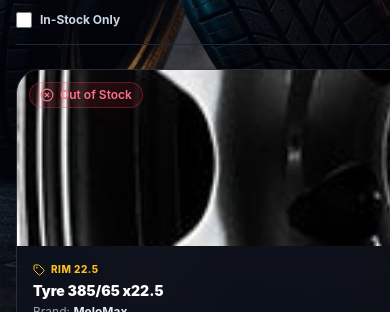
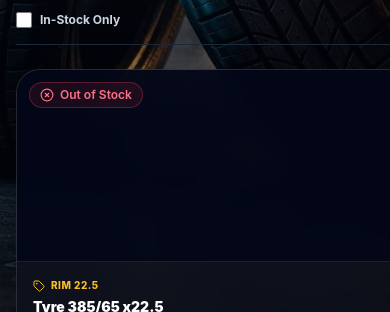
Before and after one commit to botchweyrolland6-hub/MELOMAX1, a React (Vite) app: page / in a window 390 px wide. Both pictures are taken after a click on the element 46 px from the left and 32 px from the top of the page. Shown: the part 460-772 px from the top of the page. Built offline with nearby package versions, Linux system fonts and the light colour scheme; no server answers.

Commit message:
Fix mobile viewport scaling and object-contain image proportions across all cards and modals

```diff
--- a/index.html
+++ b/index.html
@@ -3,7 +3,7 @@
   <head>
     <meta charset="UTF-8" />
     <link rel="icon" type="image/png" href="/logo.png" />
-    <meta name="viewport" content="width=device-width, initial-scale=1.0" />
+    <meta name="viewport" content="width=device-width, initial-scale=1.0, maximum-scale=1.0, user-scalable=no" />
     <title>MeloMax Ventures — Premium Tyre Management</title>
   </head>
   <body>
--- a/src/components/TyreDetailModal.tsx
+++ b/src/components/TyreDetailModal.tsx
@@ -31,11 +31,11 @@ export const TyreDetailModal: React.FC<TyreDetailModalProps> = ({
         </button>
 
         <div className="grid grid-cols-1 md:grid-cols-2 gap-6">
-          <div className="relative rounded-2xl overflow-hidden bg-slate-900 border border-slate-800 flex items-center justify-center group min-h-[240px]">
+          <div className="relative rounded-2xl overflow-hidden bg-slate-950/90 border border-slate-800 p-4 flex items-center justify-center group min-h-[240px]">
             <img
               src={tyre.image_url}
               alt={tyre.name}
-              className="w-full h-full object-cover group-hover:scale-105 transition duration-500"
+              className="max-h-56 max-w-full object-contain group-hover:scale-105 transition duration-500"
             />
             <div className="absolute top-3 left-3">
               <StatusBadge status={tyre.status} stock={tyre.stock_quantity} />
--- a/src/pages/AdminDashboard.tsx
+++ b/src/pages/AdminDashboard.tsx
@@ -180,7 +180,7 @@ export const AdminDashboard: React.FC<AdminDashboardProps> = ({
                         <img
                           src={tyre.image_url}
                           alt={tyre.name}
-                          className="w-8 h-8 rounded-lg object-cover border border-slate-800"
+                          className="w-8 h-8 rounded-lg object-contain p-0.5 bg-slate-950 border border-slate-800 shrink-0"
                         />
                         <div>
                           <span className="block">{tyre.name}</span>
--- a/src/pages/AdminTyres.tsx
+++ b/src/pages/AdminTyres.tsx
@@ -182,7 +182,7 @@ export const AdminTyres: React.FC<AdminTyresProps> = ({
                         <img
                           src={tyre.image_url}
                           alt={tyre.name}
-                          className="w-10 h-10 rounded-xl object-cover border border-slate-800 shrink-0"
+                          className="w-10 h-10 rounded-xl object-contain p-1 bg-slate-950 border border-slate-800 shrink-0"
                         />
                         <div>
                           <span className="font-bold text-white block group-hover:text-amber-400 transition">
--- a/src/pages/UserCatalogue.tsx
+++ b/src/pages/UserCatalogue.tsx
@@ -161,11 +161,11 @@ export const UserCatalogue: React.FC<UserCatalogueProps> = ({
               key={tyre.id}
               className="glass-panel rounded-3xl border border-slate-800/80 overflow-hidden flex flex-col justify-between hover:border-amber-500/40 hover:-translate-y-1 transition duration-300 shadow-xl group"
             >
-              <div className="relative h-44 sm:h-48 bg-slate-900 overflow-hidden">
+              <div className="relative h-48 sm:h-52 bg-slate-950/80 p-4 overflow-hidden flex items-center justify-center border-b border-slate-800/80">
                 <img
                   src={tyre.image_url}
                   alt={tyre.name}
-                  className="w-full h-full object-cover group-hover:scale-105 transition duration-500"
+                  className="max-h-full max-w-full object-contain group-hover:scale-105 transition duration-500"
                 />
                 <div className="absolute top-3 left-3">
                   <StatusBadge status={tyre.status} stock={tyre.stock_quantity} />
```
